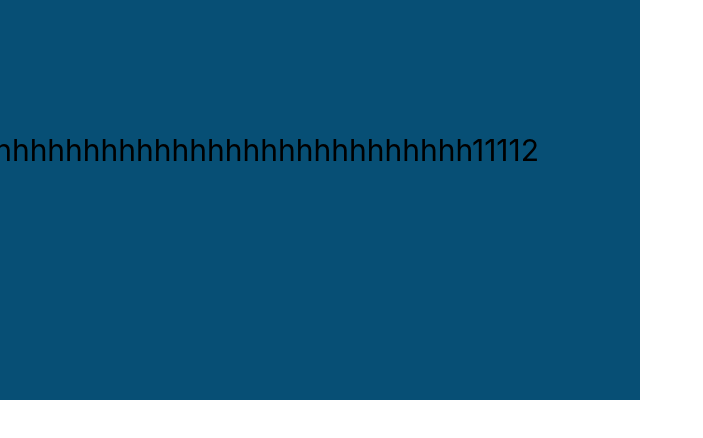
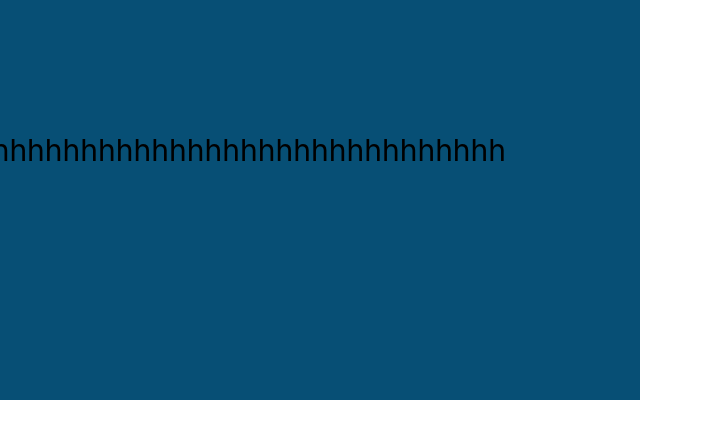
Before and after one commit to 66726-DT/deploy, a Vue app: page / in a window 1280 px wide. Shown: the top 438 px of the page, without its empty margins (0-703 px from the left). Built offline with nearby package versions, Linux system fonts and the light colour scheme.

Commit message:
feat: 123

```diff
--- a/src/App.vue
+++ b/src/App.vue
@@ -3,7 +3,7 @@
 
 <template>
   <div class="box">
-    hhhhhhhhhhhhhhhhhhhhhhhhhhhhhh11112
+    hhhhhhhhhhhhhhhhhhhhhhhhhhhhhh
   </div>
 </template>
 
```
